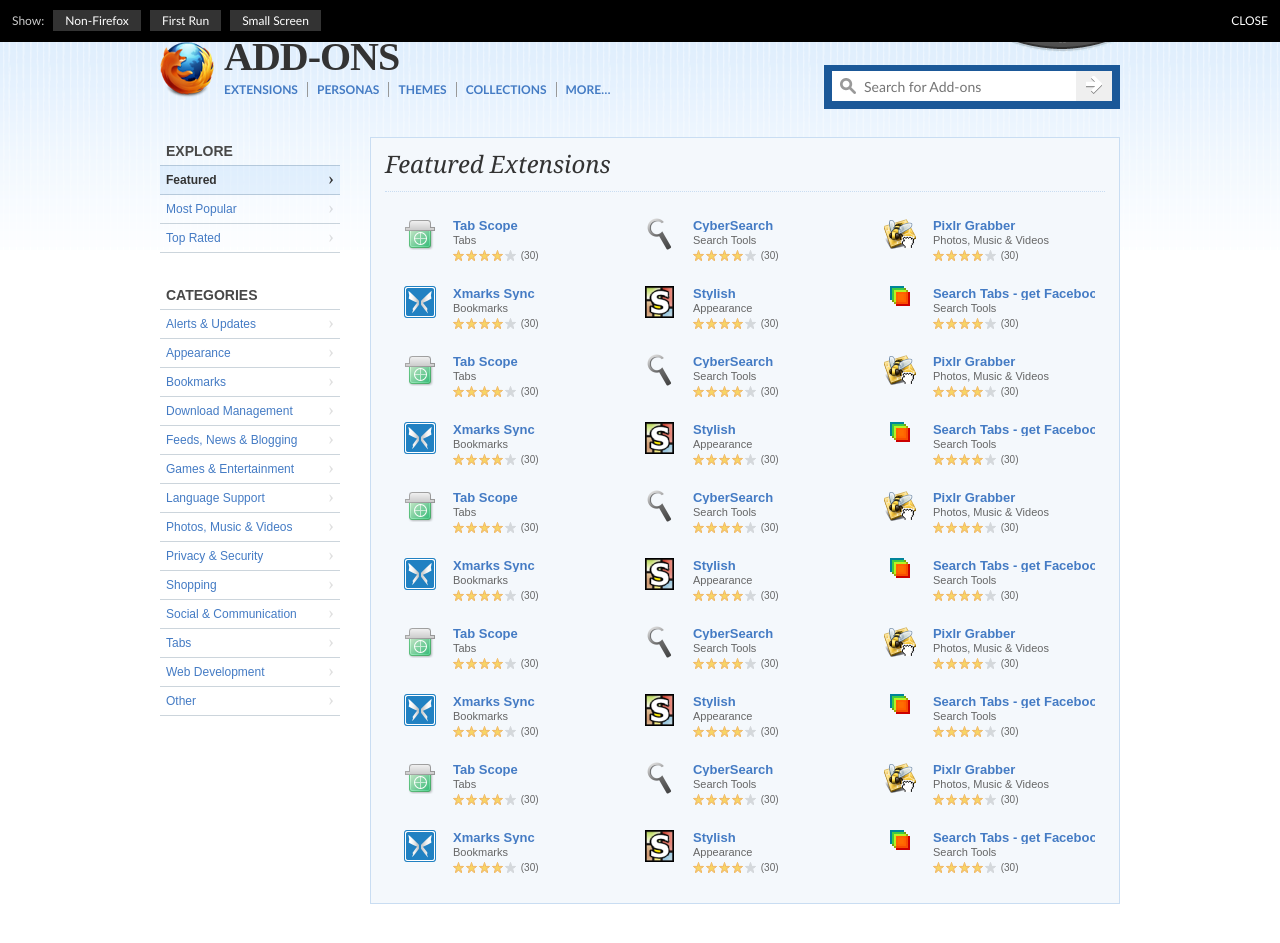
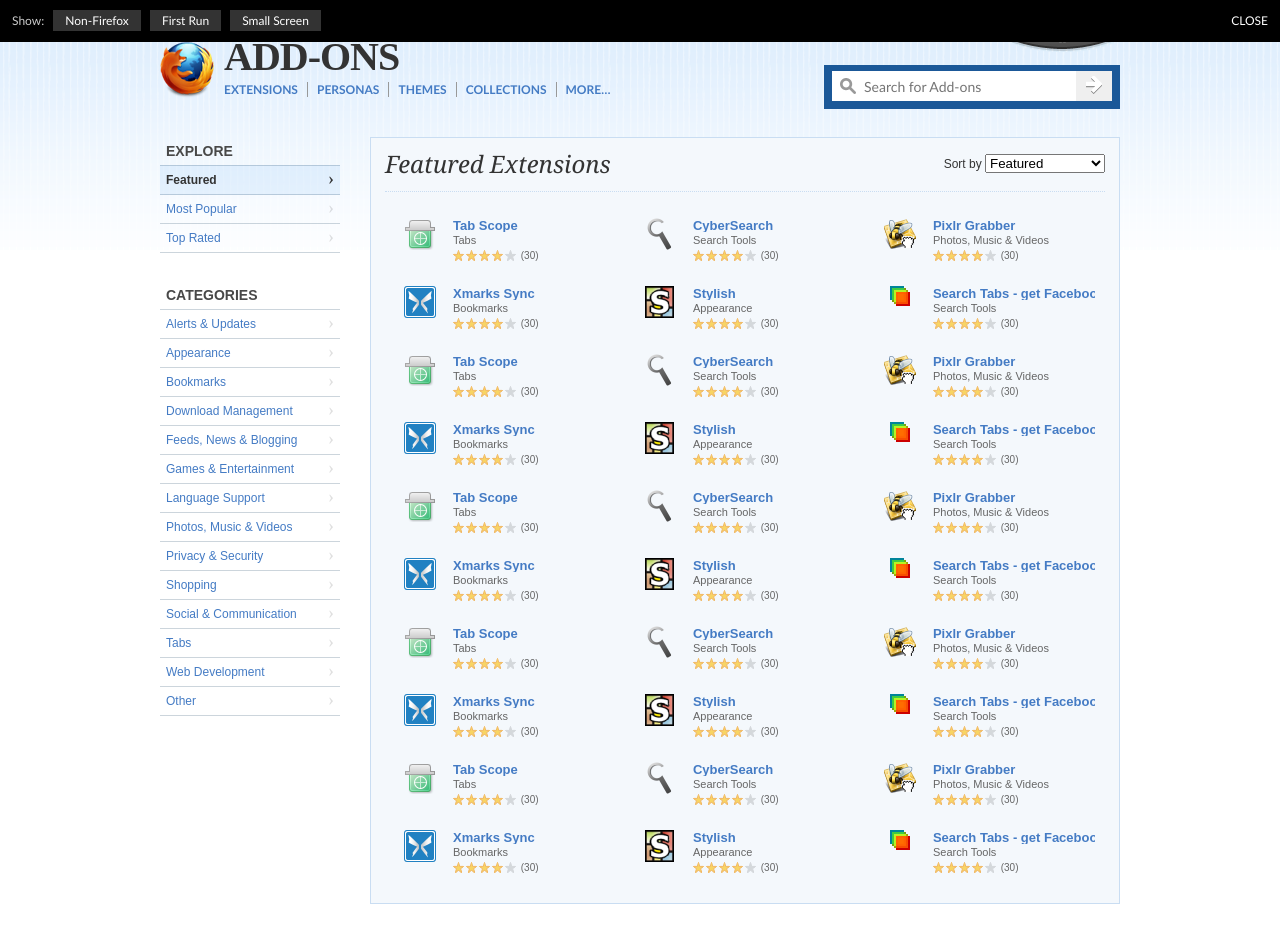
Before and after one commit to chowse/amo-redux, a Jekyll site: the page built from leaderboard.html, in a window 1280 px wide and 1119 px high. Shown: the top 943 px of the window. Built offline with Jekyll 4.4.1, drawn with Linux system fonts in a browser that asks for light colours; some web fonts are replaced.

Commit message:
Added sorting option to leaderboard and search

```diff
--- a/leaderboard.html
+++ b/leaderboard.html
@@ -67,6 +67,24 @@
 			<h2>
 				Featured Extensions
 			</h2>
+
+			<form class="sort">
+				<label>Sort by</label>
+				<select>
+					<optgroup>
+						<option>Featured</option>
+					</optgroup>
+					<optgroup>
+						<option>Most Users</option>
+						<option>Best Rating</option>
+						<option>Most Reviews</option>
+					</optgroup>
+					<optgroup>
+						<option>Release Date</option>
+						<option>Last Update</option>
+					</optgroup>
+				</select>
+			</form>
 		</header>
 
 		<div class="pages">
--- a/static/style.css
+++ b/static/style.css
@@ -103,12 +103,38 @@
 			right: 0px;
 			top: 0px;
 		}
+		.island header .sort {
+			position: absolute;
+			right: 0px;
+			top: 0px;
+			font-family: Arial;
+			font-size: 12px;
+			line-height: 18px;
+		}
+			.island header .sort select {
+			}
+			.island header .sort optgroup {
+				margin-top: 6px;
+				padding-top: 6px;
+				border-top: 1px solid #ccc;
+			}
+			.island header .sort optgroup:first-child {
+				margin-top: 0;
+				padding-top: 0;
+				border-top: 0;
+			}
+			.island header .sort option {
+				padding: 0 4px;
+			}
 	.island header.large {
 		margin-bottom: 15px;
 		border-bottom: 1px dotted #c9ddf2;
 	}
 		.island header.large h2 {
 			font-size: 24px;
+		}
+		.island header.large .sort {
+			line-height: 24px;
 		}
 
 .island.deep {
```
Also changed, not shown: search.html (+18 -0 lines).
